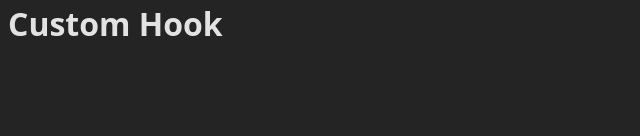
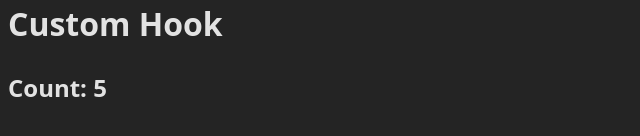
Before and after one commit to asileayuba/stock-prediction-portal, a React (Vite) app in the folder react/my-react-project/: page / in a window 1280 px wide. Shown: the part 176-312 px from the top of the page, without its empty margins (0-640 px from the left). Built offline with nearby package versions, Linux system fonts and the light colour scheme.

Commit message:
React: Learn Custom Hooks

```diff
--- a/react/my-react-project/src/components/LearnCustomHooks.jsx
+++ b/react/my-react-project/src/components/LearnCustomHooks.jsx
@@ -1,9 +1,13 @@
 import React from 'react'
+import useCounter from '../hooks/useCounter'
 
 const LearnCustomHooks = () => {
+
+    const { count, increment, decrement, reset } = useCounter(5)
   return (
     <>
         <h1>Custom Hook</h1>
+        <h2>Count: {count}</h2>
     </>
   )
 }
--- a/react/my-react-project/src/hooks/useCounter.jsx
+++ b/react/my-react-project/src/hooks/useCounter.jsx
@@ -11,5 +11,7 @@ function useCounter(initialValue=0){
     const decrement = () => {setCount(count - 1)}
     const reset = () => {setCount(initialValue)}
 
-    return { count, increment, decrement, reset}
+    return { count, increment, decrement, reset }
 }
+
+export default useCounter
```
